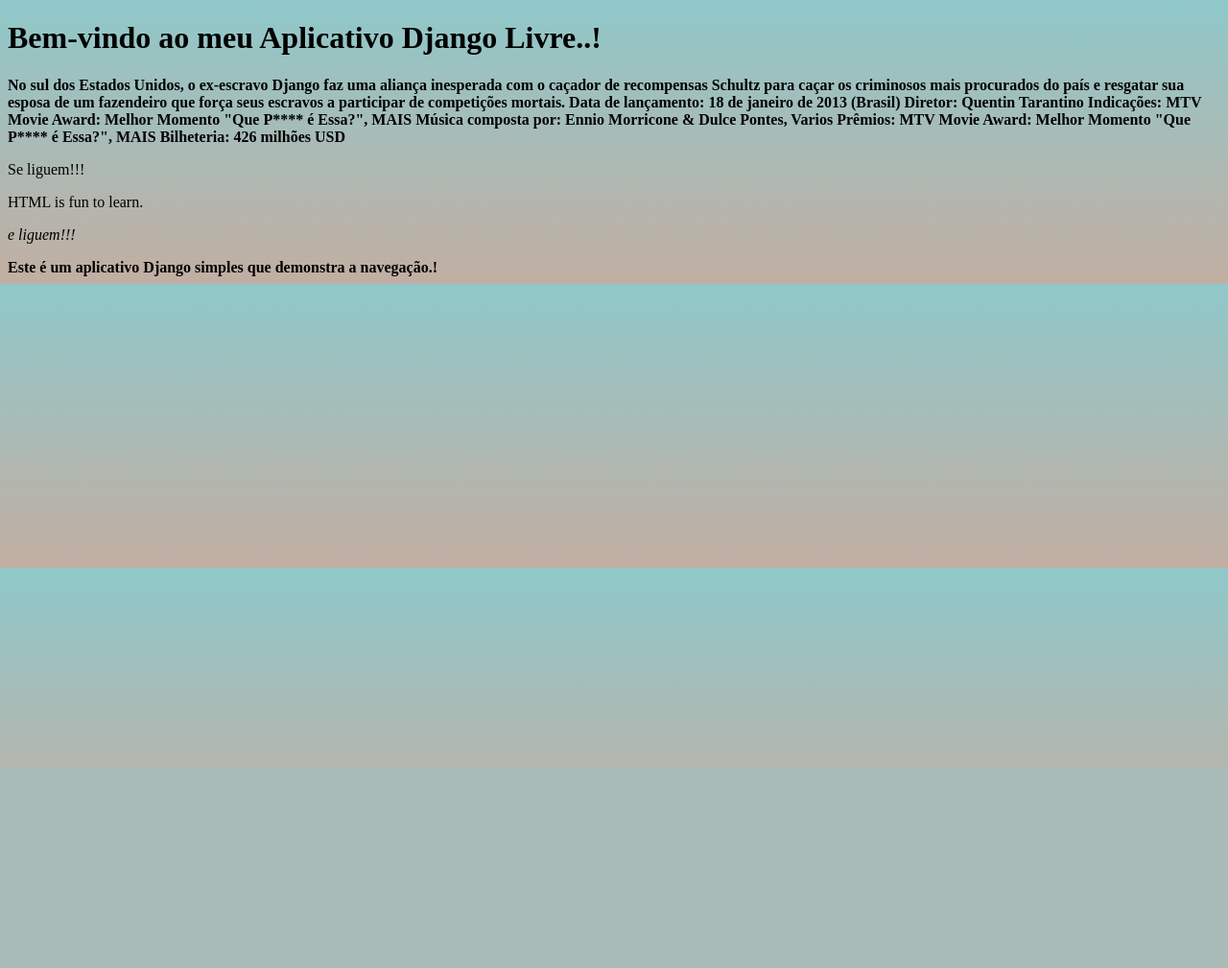
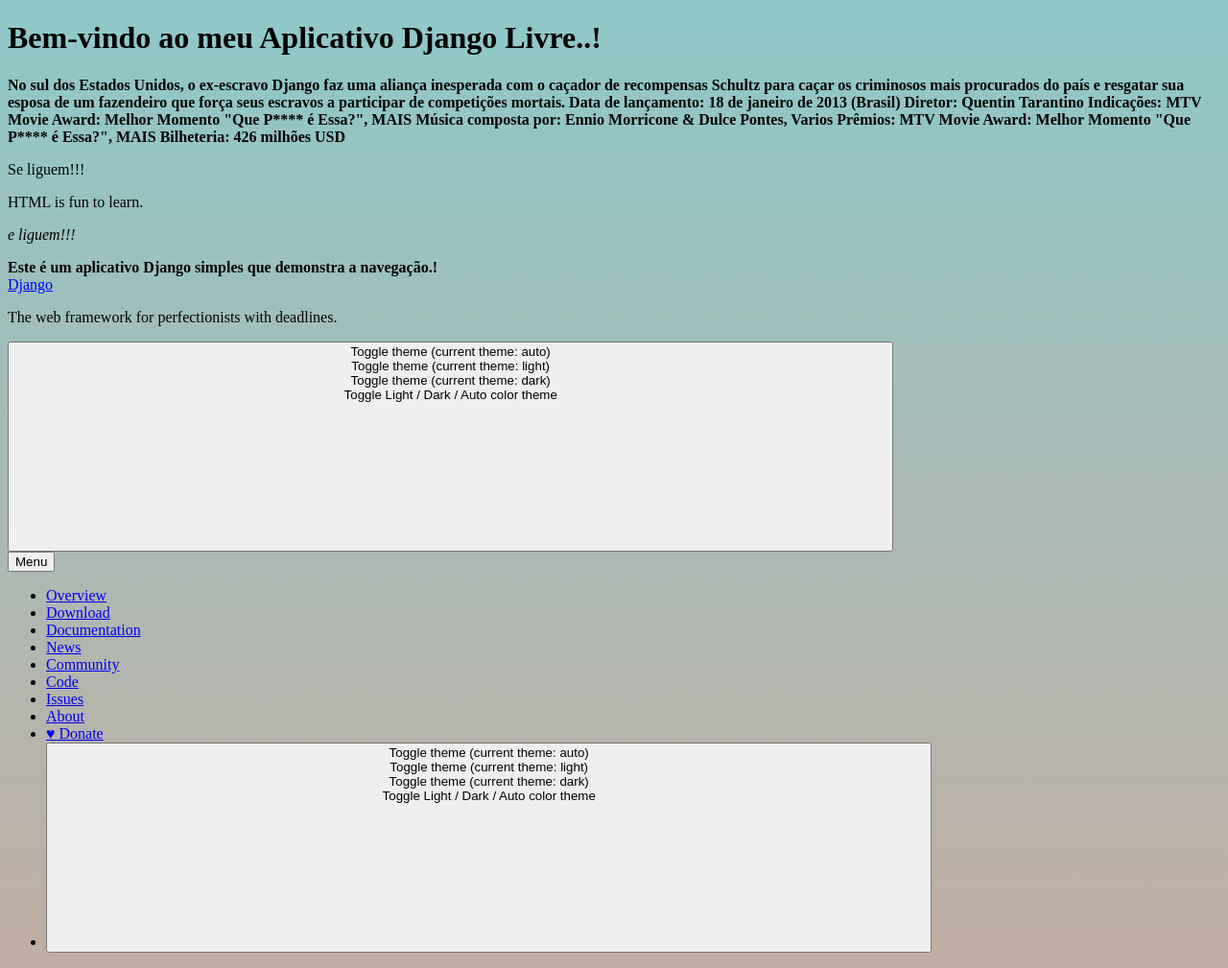
Before and after one commit to fabianoseller/SenachTECH_RS_Djangolivre, a Django app: page / in a window 1280 px wide. Shown: the whole page at 96% size. Before the commit the page ends 667 px from the top, so only its background shows below. Run offline with Django 5.2, Linux system fonts and the light colour scheme.

Commit message:
ATUALIZAÇÃO DJANGO INSTALL 2 em 16.07.2024 Tarantinizando 3 https://www.djangoproject.com/

```diff
--- a/meuprojeto38/main/templates/index.html
+++ b/meuprojeto38/main/templates/index.html
@@ -31,6 +31,88 @@
 
     <br>
 
+    <div class="container container--flex--wrap--mobile">
+        <a class="logo" href="https://www.djangoproject.com/">Django</a>
+        <p class="meta">The web framework for perfectionists with deadlines.</p>
+        <div class="mobile-toggle">
+
+
+    <button class="theme-toggle">
+      <div class="visually-hidden theme-label-when-auto">Toggle theme (current theme: auto)</div>
+      <div class="visually-hidden theme-label-when-light">Toggle theme (current theme: light)</div>
+      <div class="visually-hidden theme-label-when-dark">Toggle theme (current theme: dark)</div>
+
+      <div class="visually-hidden">Toggle Light / Dark / Auto color theme</div>
+      <svg aria-hidden="true" class="theme-icon-when-auto">
+        <use xlink:href="#icon-auto"></use>
+      </svg>
+      <svg aria-hidden="true" class="theme-icon-when-dark">
+        <use xlink:href="#icon-moon"></use>
+      </svg>
+      <svg aria-hidden="true" class="theme-icon-when-light">
+        <use xlink:href="#icon-sun"></use>
+      </svg>
+    </button>
+
+        </div>
+        <button class="menu-button">
+          <i class="icon icon-reorder"></i>
+          <span class="visuallyhidden">Menu</span>
+        </button>
+        <div role="navigation">
+          <ul>
+            <li>
+              <a href="https://www.djangoproject.com/start/overview/">Overview</a>
+            </li>
+            <li>
+              <a href="https://www.djangoproject.com/download/">Download</a>
+            </li>
+            <li class="active">
+              <a href="https://docs.djangoproject.com/">Documentation</a>
+            </li>
+            <li>
+              <a href="https://www.djangoproject.com/weblog/">News</a>
+            </li>
+            <li>
+              <a href="https://www.djangoproject.com/community/">Community</a>
+            </li>
+            <li>
+              <a href="https://github.com/django/django" target="_blank" rel="noopener">Code</a>
+            </li>
+            <li>
+              <a href="https://code.djangoproject.com/">Issues</a>
+            </li>
+            <li>
+              <a href="https://www.djangoproject.com/foundation/">About</a>
+            </li>
+            <li>
+              <a href="https://www.djangoproject.com/fundraising/">♥ Donate</a>
+            </li>
+            <li>
+
+
+    <button class="theme-toggle">
+      <div class="visually-hidden theme-label-when-auto">Toggle theme (current theme: auto)</div>
+      <div class="visually-hidden theme-label-when-light">Toggle theme (current theme: light)</div>
+      <div class="visually-hidden theme-label-when-dark">Toggle theme (current theme: dark)</div>
+
+      <div class="visually-hidden">Toggle Light / Dark / Auto color theme</div>
+      <svg aria-hidden="true" class="theme-icon-when-auto">
+        <use xlink:href="#icon-auto"></use>
+      </svg>
+      <svg aria-hidden="true" class="theme-icon-when-dark">
+        <use xlink:href="#icon-moon"></use>
+      </svg>
+      <svg aria-hidden="true" class="theme-icon-when-light">
+        <use xlink:href="#icon-sun"></use>
+      </svg>
+    </button>
+
+            </li>
+          </ul>
+        </div>
+      </div>
+
 </body>
 
 </html>
```
